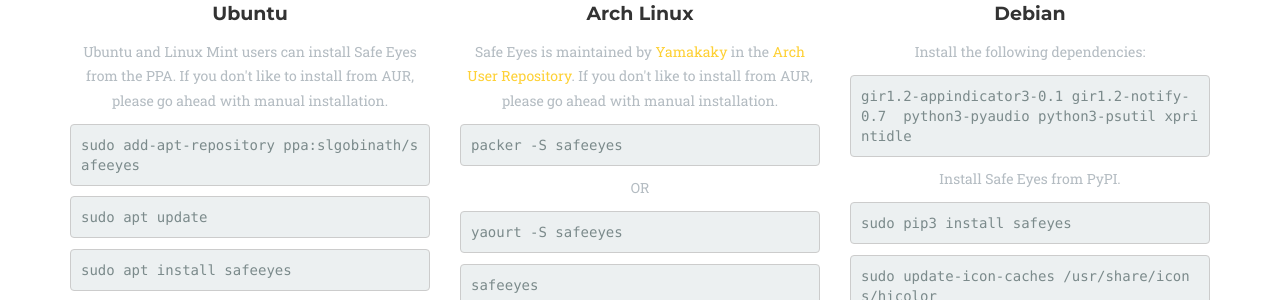
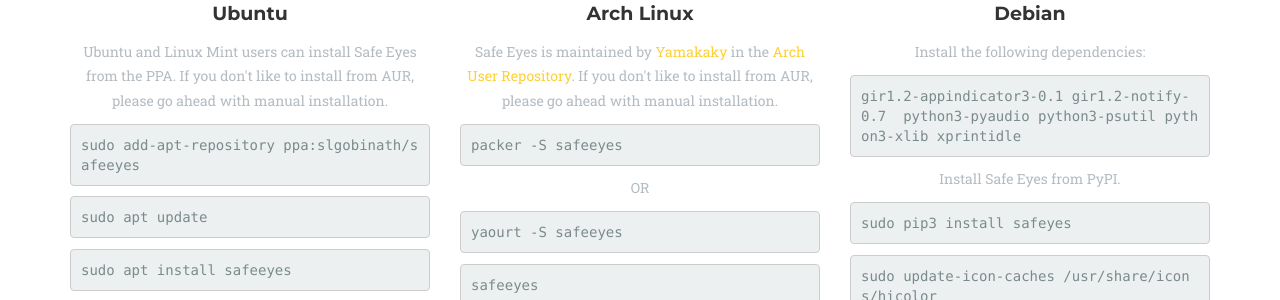
Before and after one commit to slgobinath/SafeEyes, a Jekyll site: the page built from index.html, in a window 1280 px wide and 900 px high, scrolled down 1060 px. Shown: the part 172-472 px from the top of the window. Built offline with Jekyll 4.4.1, drawn with Linux system fonts in a browser that asks for light colours; some web fonts are replaced.

Commit message:
Add python3-xlib to Debian

```diff
--- a/_includes/services.html
+++ b/_includes/services.html
@@ -36,7 +36,7 @@
                         <i class="fa fl-debian fa-stack-1x fa-inverse"></i>
                     </span>
                     <h4 class="service-heading">Debian</h4>
-                    <p class="text-muted">Install the following dependencies:</p><pre align="left"><code align="left">gir1.2-appindicator3-0.1 gir1.2-notify-0.7  python3-pyaudio python3-psutil xprintidle</code></pre>
+                    <p class="text-muted">Install the following dependencies:</p><pre align="left"><code align="left">gir1.2-appindicator3-0.1 gir1.2-notify-0.7  python3-pyaudio python3-psutil python3-xlib xprintidle</code></pre>
                     <p class="text-muted">Install Safe Eyes from PyPI.</p><pre align="left"><code align="left">sudo pip3 install safeyes</code></pre>
                     <pre align="left"><code align="left">sudo update-icon-caches /usr/share/icons/hicolor</code></pre>
                     <pre align="left"><code align="left">safeeyes</code></pre>
```
Also changed, not shown: 13 other files.
